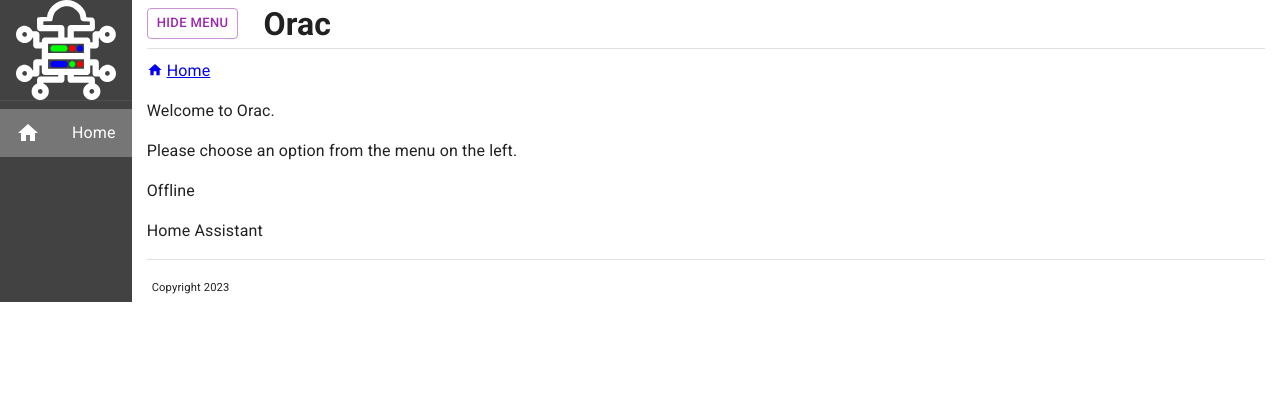
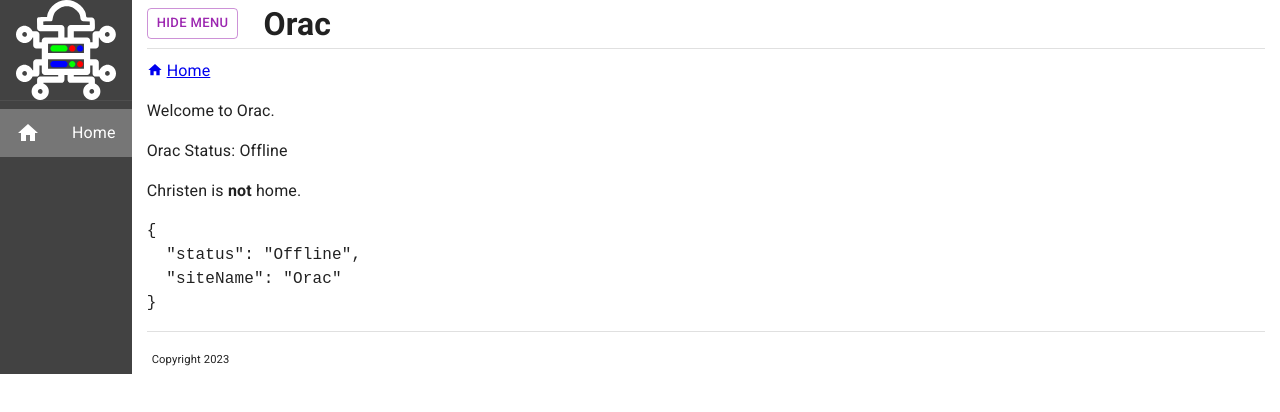
Before and after one commit to chrisl8/Orac, a React (Vite) app in the folder website-source/: page / in a window 1280 px wide. Shown: the top 412 px of the page. Built offline with nearby package versions, Linux system fonts and the light colour scheme; no server answers.

Commit message:
Website display WIP

```diff
--- a/website-source/src/routes/home.jsx
+++ b/website-source/src/routes/home.jsx
@@ -4,9 +4,21 @@
 const Home = (props) => (
   <>
     <p>Welcome to {perSiteSettings.applicationName}.</p>
-    <p>Please choose an option from the menu on the left.</p>
-    <p>{props.siteDataModel.status}</p>
-    <p>Home Assistant </p>
+    <p>Orac Status: {props.siteDataModel.status}</p>
+    {props.siteDataModel.userLocation &&
+      props.siteDataModel.userLocation.isHome && (
+        <p>
+          Christen <strong> is</strong> home.
+        </p>
+      )}
+    {(!props.siteDataModel.userLocation ||
+      !props.siteDataModel.userLocation.isHome) && (
+      <p>
+        Christen is <strong> not</strong> home.
+      </p>
+    )}
+    {/*<p>Christen is home: {props.siteDataModel.userLocation.isHome}</p>*/}
+    <pre>{JSON.stringify(props.siteDataModel, null, 2)}</pre>
   </>
 );
 
```
